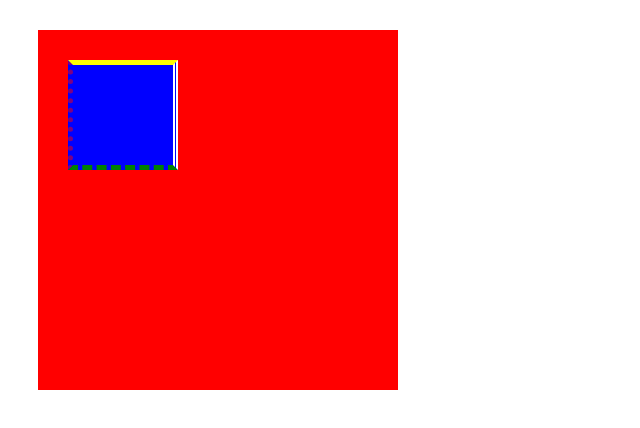
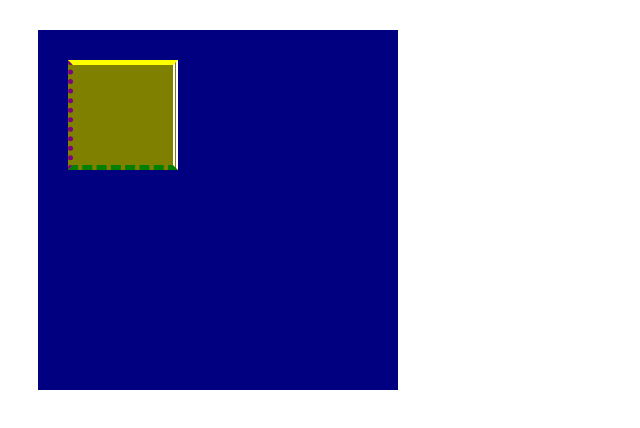
Before and after one commit to Lygys/htmlcss, a plain HTML site: page chapter3_exercise/box.html in a window 1280 px wide. Shown: the whole page, without its empty margins (0-640 px from the left). Drawn offline with Linux system fonts and the light colour scheme.

Commit message:
演習問題終了

```diff
--- a/chapter3_exercise/box.css
+++ b/chapter3_exercise/box.css
@@ -1,14 +1,14 @@
 .box1 {
   width: 300px;
   height: 300px;
-  background-color: red;
+  background-color: #000080;
   margin: 30px;
   padding: 30px;
 }
 .box2 {
   width: 100px;
   height: 100px;
-  background-color: blue;
+  background-color: #808000;
   border: 5px;
   border-top-style: solid;
   border-top-color: yellow;
```
